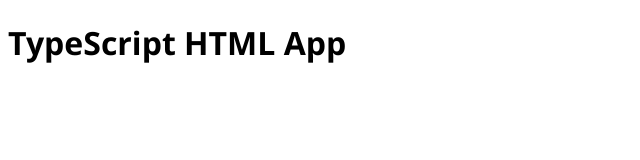
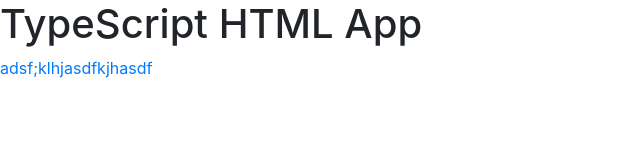
Before and after one commit to batty2g/iptm, a website: page src/c#/IPTM.WebApp/IPTM.WebApp/index.html in a window 1280 px wide. Shown: the whole page, without its empty margins (0-640 px from the left). Drawn offline with nearby package versions, Linux system fonts and the light colour scheme.

Commit message:
added bootstrap

```diff
--- a/src/c#/IPTM.WebApp/IPTM.WebApp/index.html
+++ b/src/c#/IPTM.WebApp/IPTM.WebApp/index.html
@@ -6,10 +6,14 @@
     <title>TypeScript HTML App</title>
     <link rel="stylesheet" href="app.css" type="text/css" />
     <script src="app.js"></script>
+	<script src="node_modules/bootstrap/dist/js/bootstrap.min.js"></script>
+	<link rel="stylesheet" type="text/css" href="node_modules/bootstrap/dist/css/bootstrap.min.css">
 </head>
 <body>
     <h1>TypeScript HTML App</h1>
 
     <div id="content"></div>
-</body>
+
+
+		<a href="#">adsf;klhjasdfkjhasdf</a>
 </html>
```
Also changed, not shown: src/c#/IPTM.WebApp/IPTM.WebApp/package.json (added, +11 -0 lines).
